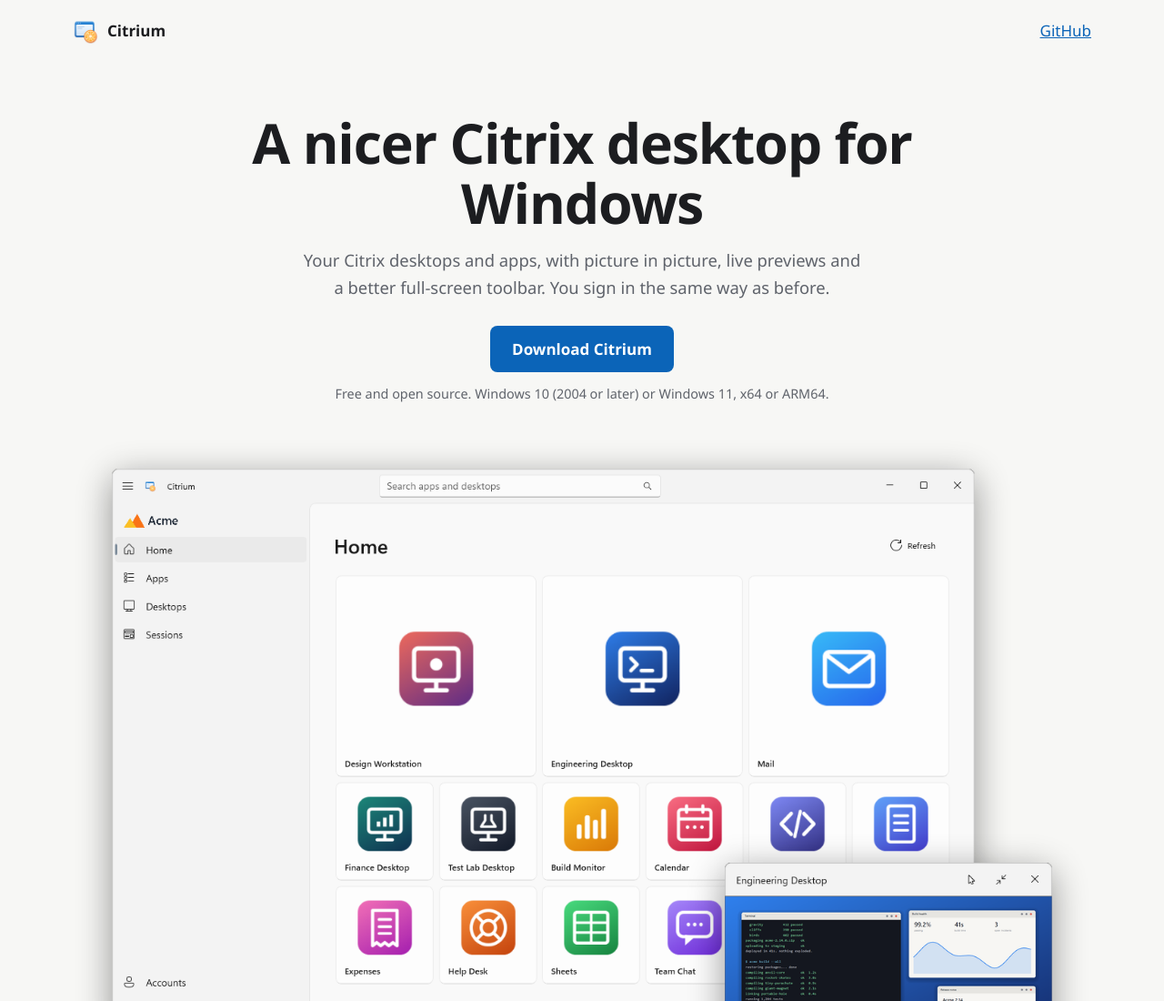
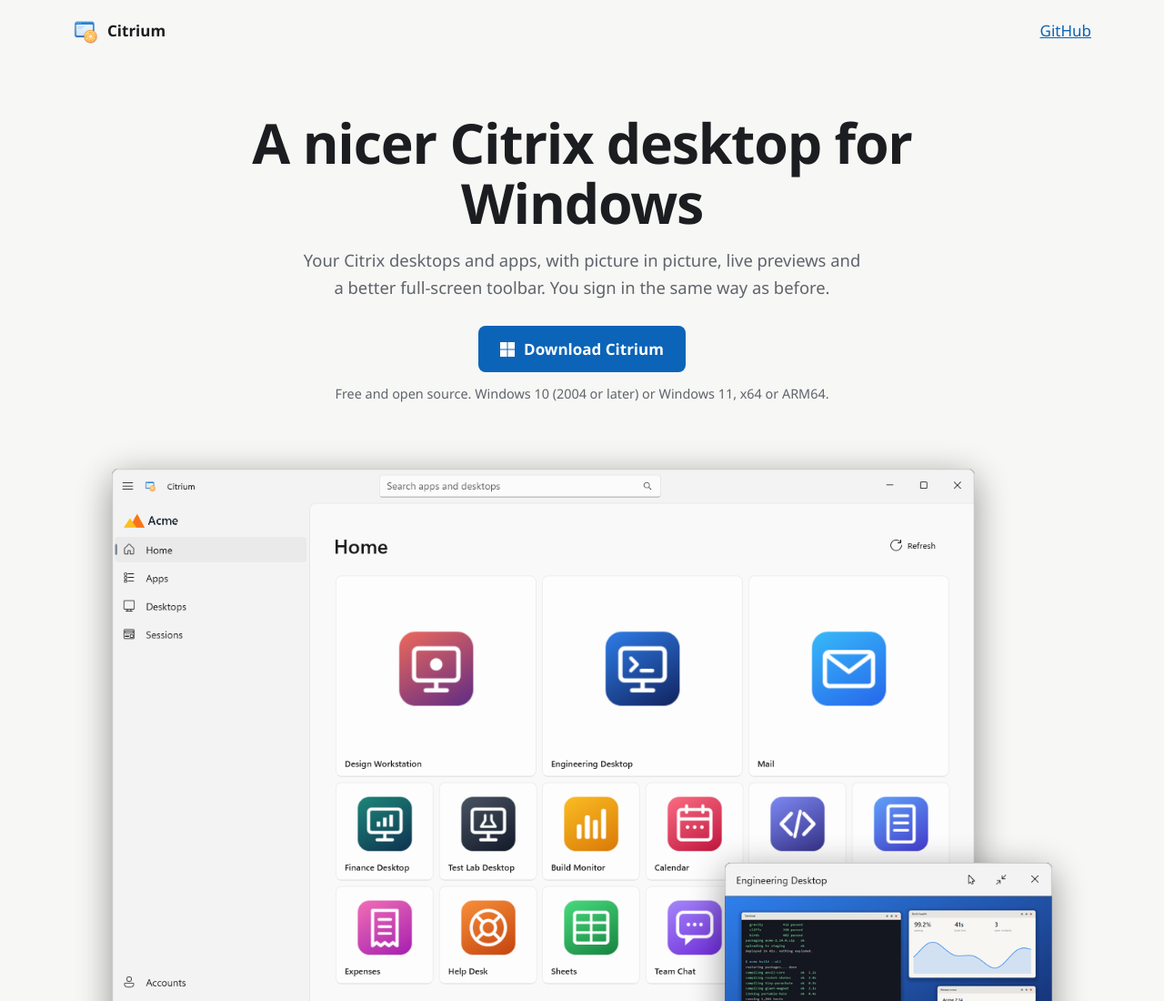
Before and after one commit to 0dm/citrium, a plain HTML site: page docs/index.html in a window 1280 px wide. Shown: the top 1100 px of the page at 91% size. Drawn offline with Linux system fonts and the light colour scheme.

Commit message:
Add Windows logo to the download button

```diff
--- a/docs/index.html
+++ b/docs/index.html
@@ -40,7 +40,7 @@
     }
     .lead { margin: 0 auto 28px; max-width: 34em; color: var(--muted); font-size: 1.15rem; }
     .button {
-      display: inline-block; padding: 12px 24px; border-radius: 8px; background: var(--accent); color: var(--on-accent);
+      display: inline-flex; align-items: center; gap: 10px; padding: 12px 24px; border-radius: 8px; background: var(--accent); color: var(--on-accent);
       font-weight: 600; text-decoration: none;
     }
     .button:hover { filter: brightness(1.1); }
@@ -80,7 +80,7 @@
     <header class="hero">
       <h1>A nicer Citrix desktop for Windows</h1>
       <p class="lead">Your Citrix desktops and apps, with picture in picture, live previews and a better full-screen toolbar. You sign in the same way as before.</p>
-      <a class="button" href="https://github.com/0dm/citrium/releases/latest">Download Citrium</a>
+      <a class="button" href="https://github.com/0dm/citrium/releases/latest"><svg viewBox="0 0 16 16" width="16" height="16" fill="currentColor" aria-hidden="true"><path d="M0 0h7.5v7.5H0zM8.5 0H16v7.5H8.5zM0 8.5h7.5V16H0zM8.5 8.5H16V16H8.5z"/></svg>Download Citrium</a>
       <p class="note">Free and open source. Windows 10 (2004 or later) or Windows 11, x64 or ARM64.</p>
       <div class="shot">
         <picture>
```
